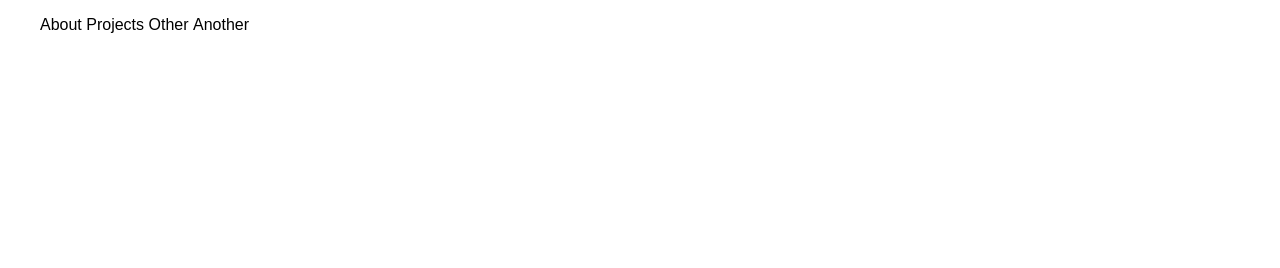
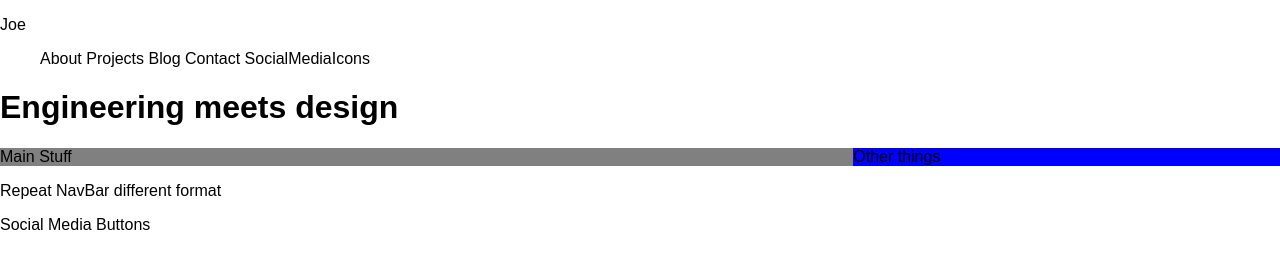
Before and after one commit to jberthiaume1138/portfolio, a plain HTML site: page index.html in a window 1280 px wide. Drawn offline with Linux system fonts and the light colour scheme.

Commit message:
adding grid

```diff
--- a/index.html
+++ b/index.html
@@ -2,24 +2,40 @@
 <html lang="en">
 <head>
 	<meta charset="UTF-8">
+	<meta name="viewport" content="width=device-width">
 	<title>Portfolio</title>
 	<link rel="stylesheet" type="text/css" href="style/normalize.css">
 	<link rel="stylesheet" type="text/css" href="style/style.css">
 </head>
-<body class="background">
+<body>
 	<nav class="navigation">
+		<p>Joe</p>
 		<ul>
 			<li>About</li>
 			<li>Projects</li>
-			<li>Other</li>
-			<li>Another</li>
+			<li>Blog</li>
+			<li>Contact</li>
+			<li>SocialMediaIcons</li>
 		</ul>
 	</nav>
-	<section>
-		<!-- <div class="main"></div> -->
+	<section class="tagline">
+		<h1>Engineering meets design</h1>
 	</section>
+	<section class="main-content">
+		<div class="grid">
+			<div class="col-2-3">
+				Main Stuff
+			</div>
+			<div class="col-1-3">
+				Other things
+			</div>
+		</div>
+
+	</section>
+
 	<footer>
-
+		<p>Repeat NavBar different format</p>
+		<p>Social Media Buttons</p>
 	</footer>
 
 </body>
--- a/style/style.css
+++ b/style/style.css
@@ -1,10 +1,48 @@
-.background {
-	background-image: url('../images/volcano.jpg');
-	background-repeat: none;
-	background-size: cover;
-	background-position: 0 top;
+*, *:after, *:before {
+  -webkit-box-sizing: border-box;	/*still needed?*/
+  -moz-box-sizing: border-box;		/*still needed?*/
+  box-sizing: border-box;
+}
+
+.body {
+	max-width: 1200px;
 }
 
 .navigation li {
 	display: inline-block;
 }
+
+[class*='col-'] {
+  float: left;
+}
+
+.col-2-3 {
+  width: 66.66%;
+  background-color: gray;
+  padding-right: 20px;
+}
+
+.col-1-3 {
+  width: 33.33%;
+  background-color: blue;
+}
+
+.grid:after {
+  content: "";
+  display: table;
+  clear: both;
+}
+/*							need explantion of this syntax
+[class*='col-'] {
+  padding-right: 20px;
+}
+
+[class*='col-']:last-of-type {
+  padding-right: 0;
+}*/
+
+@media only screen and (max-width: 500px) {
+	.col-1-3 {
+		display: none;
+	}
+}
```
